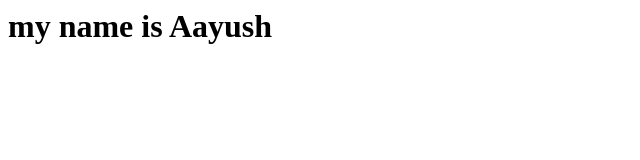
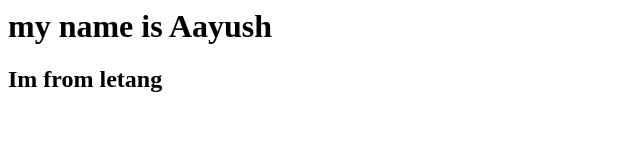
Before and after one commit to Aayush818123/ayush, a plain HTML site: page index.html in a window 1280 px wide. Shown: the whole page, without its empty margins (0-640 px from the left). Drawn offline with Linux system fonts and the light colour scheme.

Commit message:
initial commit in feature branch

```diff
--- a/index.html
+++ b/index.html
@@ -2,5 +2,6 @@
     <head><title>Html</title></head>
     <body>
         <h1>my name is Aayush</h1>
+        <h2>Im from letang</h2>
     </body>
 </html>
```
